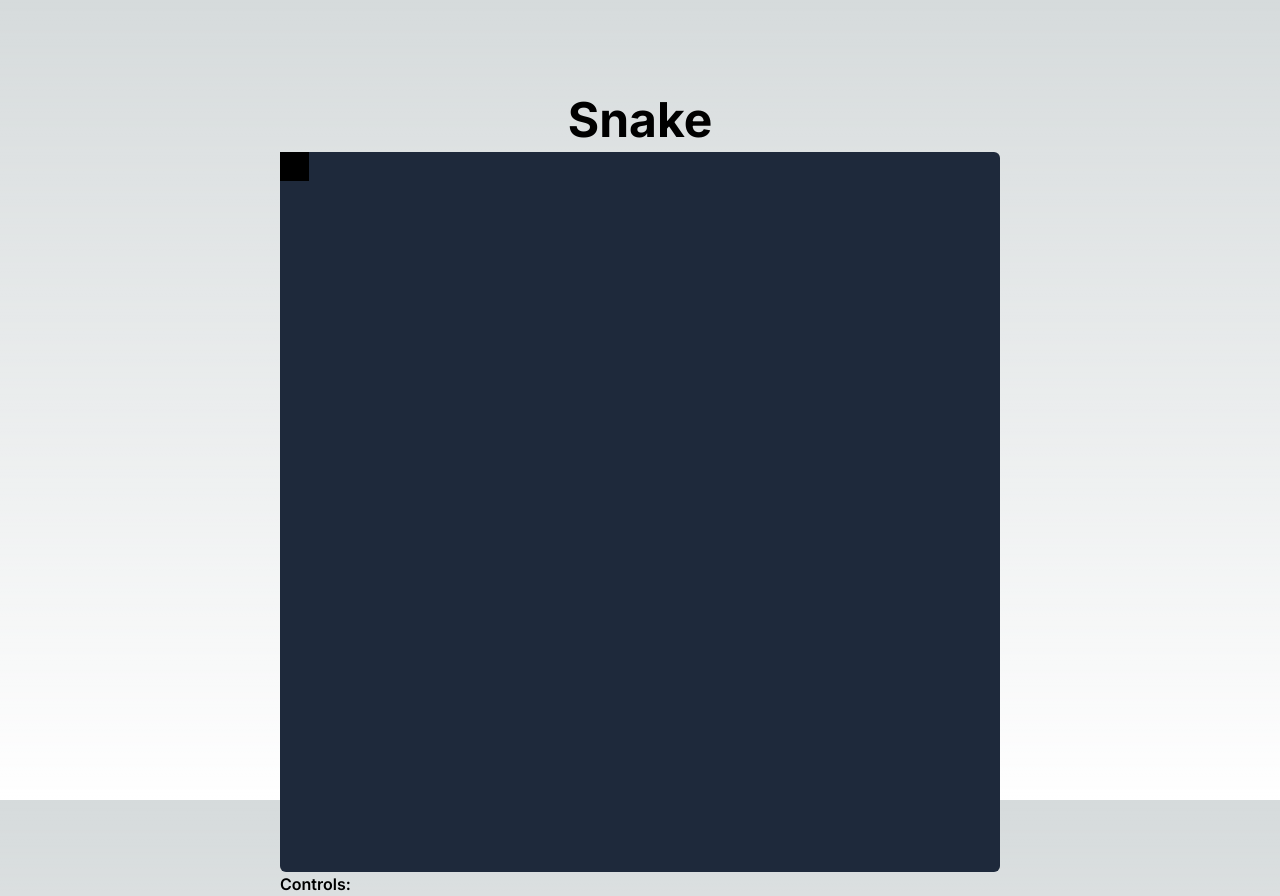
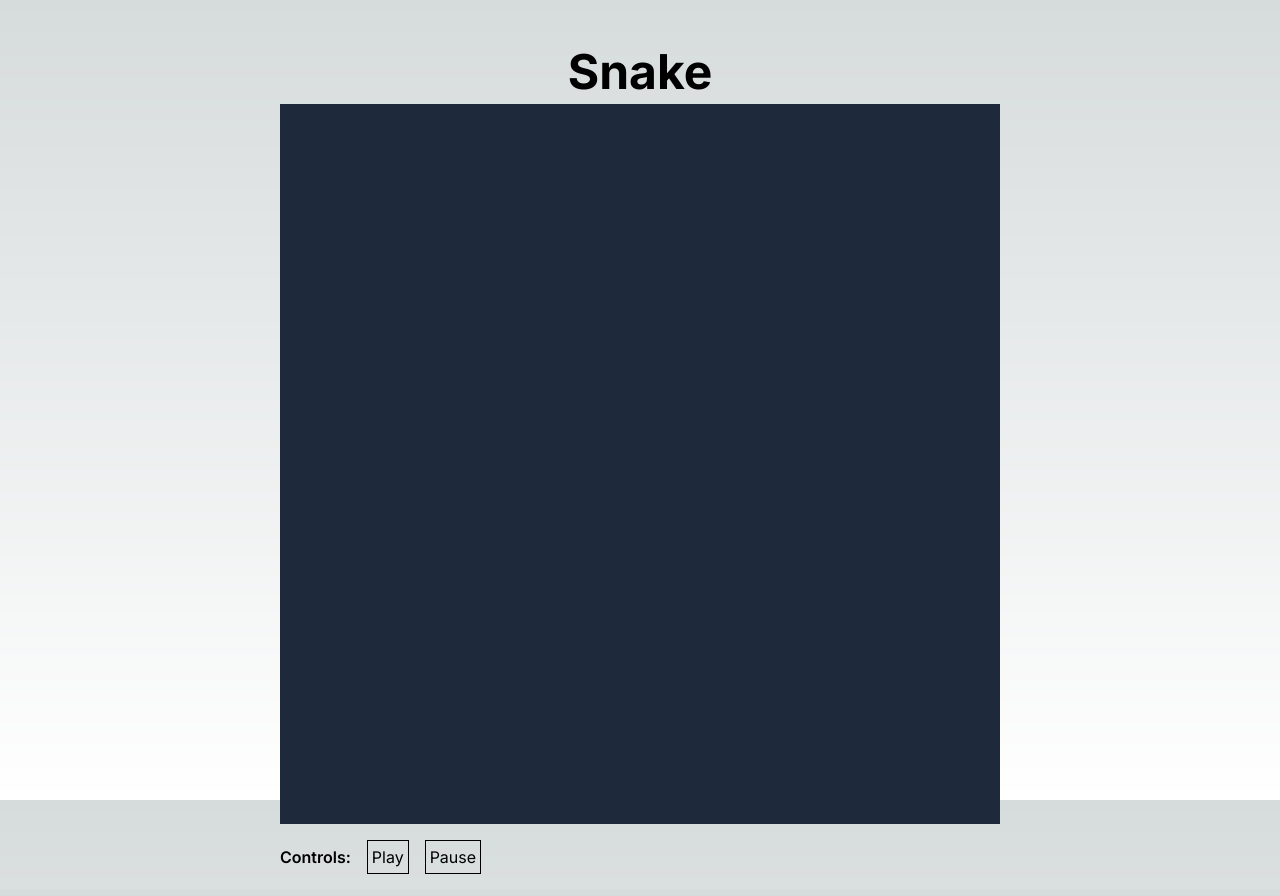
Before and after one commit to NathanielCoxson/pixel-arcade, a Next.js app: page /snake in a window 1280 px wide. Built offline with nearby package versions, Linux system fonts and the light colour scheme.

Commit message:
Got the head of the snake to move on a set interval and also be able to change directions.

```diff
--- a/app/snake/GameBoard.tsx
+++ b/app/snake/GameBoard.tsx
@@ -1,6 +1,6 @@
 'use client'
 
-import { useCallback, useEffect, useState } from "react";
+import { useCallback, useEffect, useState, useRef } from "react";
 
 export default function GameBoard() {
     enum Direction {
@@ -16,16 +16,12 @@ export default function GameBoard() {
 
     const [currentDirection, setCurrentDirection] = useState<Direction>(Direction.Right);
     const [currentLocation, setCurrentLocation] = useState<Coordinate>({row: 0, col: 0});
+    const [snakeQueue, setSnakeQueue] = useState<Array<number>>([0]);
+    const movementInterval = useRef<ReturnType<typeof setInterval> | null>(null);
     const ROWS: number = 25;
     const COLS: number = 25;
-
-    function onPixelClick(event: any) {
-        const cellNumber: number = Number(event.target.id.slice(5));
-        const col: number = cellNumber % COLS;
-        const row: number = Math.floor(cellNumber / ROWS);
-
-        event.target.style.backgroundColor = 'black';
-    }
+    const ON_COLOR: string = 'black';
+    const OFF_COLOR: string = 'rgb(30 41 59 / var(--tw-bg-opacity))';
 
     /**
      * Performs a direction change when the user presses down on one
@@ -38,7 +34,24 @@ export default function GameBoard() {
         switch(key) {
             case 'ArrowUp':
                 setCurrentDirection(Direction.Up);
-                // Move up if possible
+                break;
+            case 'ArrowDown':
+                setCurrentDirection(Direction.Down);
+                break;
+            case 'ArrowLeft':
+                setCurrentDirection(Direction.Left);
+                break;
+            case 'ArrowRight':
+                setCurrentDirection(Direction.Right);
+                break;
+            default:
+                break;
+        }
+    }, [Direction])
+
+    const moveSnake = useCallback(() => {
+        switch (currentDirection) {
+            case Direction.Up:
                 if (currentLocation.row > 0) {
                     setCurrentLocation((prev: Coordinate) => {
                         return {
@@ -48,9 +61,7 @@ export default function GameBoard() {
                     });
                 }
                 break;
-            case 'ArrowDown':
-                setCurrentDirection(Direction.Down);
-                // Move down if possible
+            case Direction.Down:
                 if (currentLocation.row < ROWS - 1) {
                     setCurrentLocation((prev: Coordinate) => {
                         return {
@@ -60,9 +71,7 @@ export default function GameBoard() {
                     });
                 }
                 break;
-            case 'ArrowLeft':
-                setCurrentDirection(Direction.Left);
-                // Move down if possible
+            case Direction.Left:
                 if (currentLocation.col > 0) {
                     setCurrentLocation((prev: Coordinate) => {
                         return {
@@ -72,10 +81,10 @@ export default function GameBoard() {
                     });
                 }
                 break;
-            case 'ArrowRight':
-                setCurrentDirection(Direction.Right);
-                // Move down if possible
+            case Direction.Right:
                 if (currentLocation.col < COLS - 1) {
+                    let tail = document.getElementById(`cell-${snakeQueue[0]}`);
+                    if (tail) tail.style.backgroundColor = 'white';
                     setCurrentLocation((prev: Coordinate) => {
                         return {
                             ...prev,
@@ -83,56 +92,167 @@ export default function GameBoard() {
                         }
                     });
                 }
+                else {
+                    console.log("Game over");
+
+                }
                 break;
             default:
                 break;
         }
-    }, [currentLocation, Direction])
+    }, [Direction, currentDirection, currentLocation])
 
     /**
      * Returns the number of the cell represented by the given coordinate row and column.
      * Example: {row: 1, col: 0} => ROWS * 1 + 0
      * @param {Coordinate} location
      */
-    const getCellFromCoordinates = useCallback((location: Coordinate): number => {
+    function getCellIdFromCoordinates (location: Coordinate): number {
         return (location.row * ROWS + location.col);
-    }, [])
+    }
 
-    useEffect(() => {
-        // Adds a keydown event listener to the document when the component mounts and
-        // removes it when the component unmounts.
-        document.addEventListener('keydown', onArrowKeyDown);
+    // useEffect(() => {
+    //     // Adds a keydown event listener to the document when the component mounts and
+    //     // removes it when the component unmounts.
+    //     document.addEventListener('keydown', onArrowKeyDown);
 
-        // Sets the initial character position on the screen when the component mounts
-        let startingCell = document.getElementById(`cell-${getCellFromCoordinates({row: 0, col: 0})}`);
-        if (startingCell) startingCell.style.backgroundColor = 'black';
+    //     // Sets the initial character position on the screen when the component mounts
+    //     let startingCell = document.getElementById(`cell-${getCellFromCoordinates({row: 0, col: 0})}`);
+    //     if (startingCell) startingCell.style.backgroundColor = 'black';
 
-        return () => {
-            document.removeEventListener('keydown', onArrowKeyDown);
+    //     return () => {
+    //         document.removeEventListener('keydown', onArrowKeyDown);
+    //     }
+    // }, [onArrowKeyDown, getCellFromCoordinates, moveSnake])
+
+    // useEffect(() => {
+    //     // Set an interval to make the snake move.
+    //     movementInterval.current = setInterval(moveSnake, 500);
+    //     console.log('interval set')
+
+    //     return () => {
+    //         clearInterval(movementInterval.current as NodeJS.Timeout);
+    //     }
+    // }, [moveSnake])
+
+    // // Updates the cell corresponding to each location update.
+    // useEffect(() => {
+    //     console.log(currentLocation);
+    //     let cell = document.getElementById(`cell-${getCellFromCoordinates(currentLocation)}`);
+    //     if (cell) cell.style.backgroundColor = 'black';
+    // }, [currentLocation, getCellFromCoordinates])
+
+    /**
+     * Sets the background of the cell with the given id to the on color.
+     * @param {Coordinate} location
+     */
+    function enableCell(location: Coordinate): void {
+        const id = getCellIdFromCoordinates(location);
+        const cell = document.getElementById(`cell-${id}`);
+        if (cell) {
+            cell.style.backgroundColor = ON_COLOR;
         }
-    }, [onArrowKeyDown, getCellFromCoordinates])
+    }
 
-    useEffect(() => {
-        console.log(currentLocation);
-        let cell = document.getElementById(`cell-${getCellFromCoordinates(currentLocation)}`);
-        if (cell) cell.style.backgroundColor = 'black';
-    }, [currentLocation, getCellFromCoordinates])
+    /**
+     * Sets the background of the cell with the given id to the off color.
+     * @param {Coordinate} location
+     */
+    function disableCell(location: Coordinate): void {
+        const id = getCellIdFromCoordinates(location);
+        const cell = document.getElementById(`cell-${id}`);
+        if (cell) {
+            cell.style.backgroundColor = OFF_COLOR;
+        }
+    }
+
+    /**
+     * Returns the resulting coordinate by moving one step in the given direction
+     * beginning at the starting coordinate.
+     * @param {Coordinate} start
+     * @param {Direction} direction
+     * @returns {Coordinate}
+     */
+    function move(start: Coordinate, direction: Direction = Direction.Right): Coordinate {
+        let newLocation = {...start};
+        if (direction == Direction.Up) {
+            newLocation.row -= 1;
+        }
+        else if (direction == Direction.Down) {
+            newLocation.row += 1;
+        }
+        else if (direction == Direction.Left) {
+            newLocation.col -= 1;
+        }
+        else if (direction == Direction.Right) {
+            newLocation.col += 1;
+        }
+        return newLocation;
+    }
+
+    function playGame() {
+
+        let head: Coordinate = {row: 0, col: 0};
+        enableCell(head);
+        let currDirection: Direction | undefined = Direction.Right;
+
+        // Sets the current direction when an arrow key is pressed down.
+        document.addEventListener('keydown', (event) => {
+            const key: String = event.key;
+            const arrowKeys: Map<String, Direction> = new Map([
+                ["ArrowUp", Direction.Up],
+                ["ArrowDown", Direction.Down],
+                ["ArrowLeft", Direction.Left],
+                ["ArrowRight", Direction.Right],
+            ]);
+
+            if (arrowKeys.has(key)) {
+                currDirection = arrowKeys.get(key);
+            }
+        });
+
+        // Movement interval
+        let interval = setInterval(() => {
+            disableCell(head);
+            head = move(head, currDirection);
+            if (head.row < ROWS && head.row >= 0 && head.col < COLS && head.col >= 0) {
+                enableCell(head);
+                console.log(head);
+            }
+            else {
+                console.log("Game over");
+                clearInterval(interval);
+            }
+        }, 500);
+
+    }
+
 
     return (
         <section>
-            <div className="grid grid-rows-25 grid-cols-25 min-w-game-width min-h-game-height bg-slate-800 rounded-md">
+            <div className="grid grid-rows-25 grid-cols-25 min-w-game-width min-h-game-height bg-slate-800">
                 {[...Array(ROWS * COLS)].map((value: undefined, i: number) =>
                     <div
                         key={`pixel-${i}`}
                         id={`cell-${i}`}
-                        onClick={onPixelClick}
-                        className="w-full h-full hover:bg-slate-400 cursor-pointer"
+                        className="w-full h-full"
                     />
                 )}
             </div>
-            <div>
+            <div className="flex gap-4 items-center py-4">
                 {/* TODO Add controls here like reset etc, and add styling to make it appear more like a control bar*/}
                 <h3 className="font-semibold">Controls:</h3>
+                <button
+                    className="border border-black p-1 hover:bg-green-400"
+                    onClick={playGame}
+                >
+                    Play
+                </button>
+                <button
+                    className="border border-black p-1 hover:bg-green-400"
+                >
+                    Pause
+                </button>
             </div>
         </section>
 
--- a/app/snake/page.tsx
+++ b/app/snake/page.tsx
@@ -2,7 +2,7 @@ import GameBoard from "./GameBoard"
 
 export default function Snake() {
     return (
-        <main className="flex h-screen min-h-screen flex-col items-center p-24 gap-2">
+        <main className="flex h-screen min-h-screen flex-col items-center px-24 py-12 gap-2">
             <div>
                 <h1 className='text-5xl font-bold'>Snake</h1>
             </div>
```
